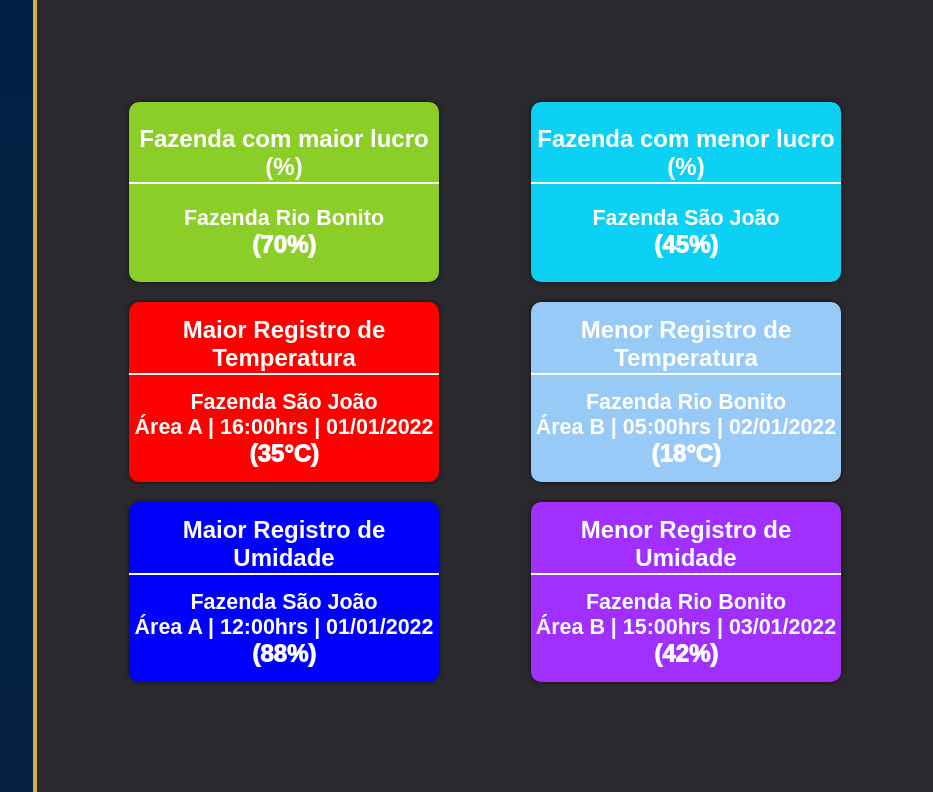
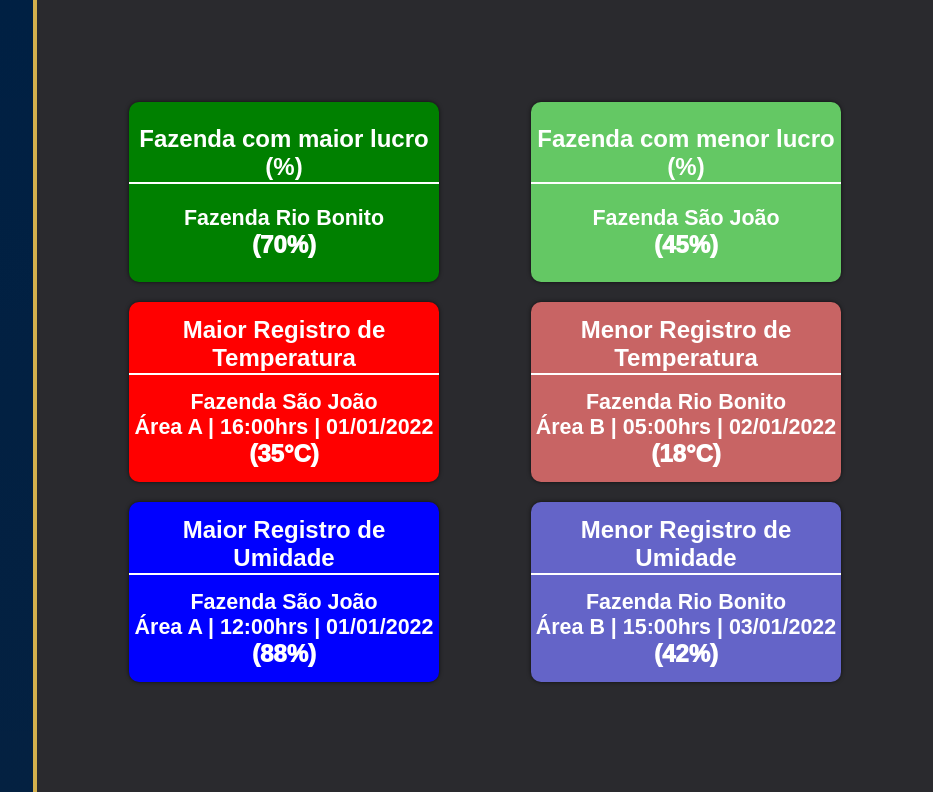
Before and after one commit to caiqueoak03/Sprint-2-Grupo-3, a plain HTML site: page pages/KPIs.html in a window 1280 px wide. Shown: the part 8-800 px from the top of the page, 347-1280 px from the left. Drawn offline with nearby package versions, Linux system fonts and the light colour scheme.

Commit message:
cores das KPIs

```diff
--- a/pages/KPIs.html
+++ b/pages/KPIs.html
@@ -47,7 +47,7 @@
 
 		<div class="main-container">
 			<div class="cards-grupo1 cards-grupos">
-				<div class="cards" style="background-color: rgb(140, 206, 40)">
+				<div class="cards" style="background-color: green">
 					<h2>Fazenda com maior lucro (%)</h2>
 					<h3>
 						Fazenda Rio Bonito <br />
@@ -75,7 +75,7 @@
 			</div>
 
 			<div class="cards-grupo2 cards-grupos">
-				<div class="cards" style="background-color: rgb(11, 210, 245)">
+				<div class="cards" style="background-color: rgb(100, 200, 100)">
 					<h2>Fazenda com menor lucro (%)</h2>
 					<h3>
 						Fazenda São João <br />
@@ -83,7 +83,7 @@
 					</h3>
 				</div>
 
-				<div class="cards" style="background-color: rgb(152, 202, 248)">
+				<div class="cards" style="background-color: rgb(200, 100, 100)">
 					<h2>Menor Registro de Temperatura</h2>
 					<h3>
 						Fazenda Rio Bonito <br />
@@ -92,7 +92,7 @@
 					</h3>
 				</div>
 
-				<div class="cards" style="background-color: rgb(161, 47, 255)">
+				<div class="cards" style="background-color: rgb(100, 100, 200)">
 					<h2>Menor Registro de Umidade</h2>
 					<h3>
 						Fazenda Rio Bonito <br />
```
